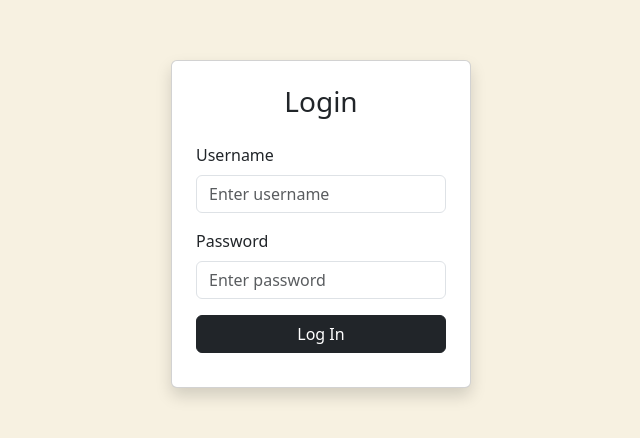
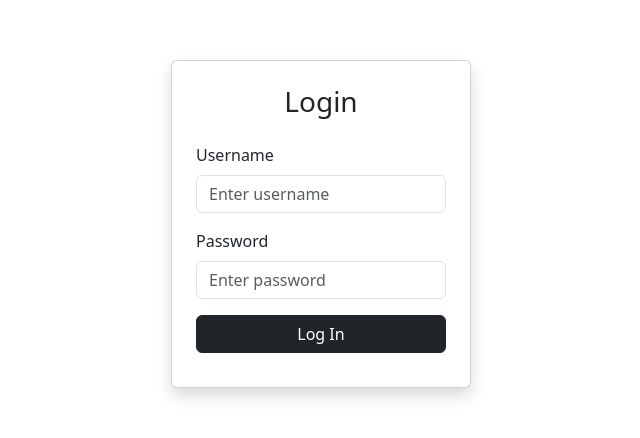
Before and after one commit to Nataliahlia/thesis_up, a website: page thesis_up/login.html in a window 1280 px wide. Shown: the part 176-614 px from the top of the page, without its empty margins (319-959 px from the left). Drawn offline with nearby package versions, Linux system fonts and the light colour scheme.

Commit message:
login change

```diff
--- a/thesis_up/login.html
+++ b/thesis_up/login.html
@@ -11,7 +11,7 @@
   <!-- Custom CSS -->
   <link rel="stylesheet" href="../style.css" />
 </head>
-<body class="bg-beige">
+<body class="bg-white">
 
   <div class="d-flex justify-content-center align-items-center vh-100">
     <div class="card p-4 shadow" style="width: 300px;">
```
